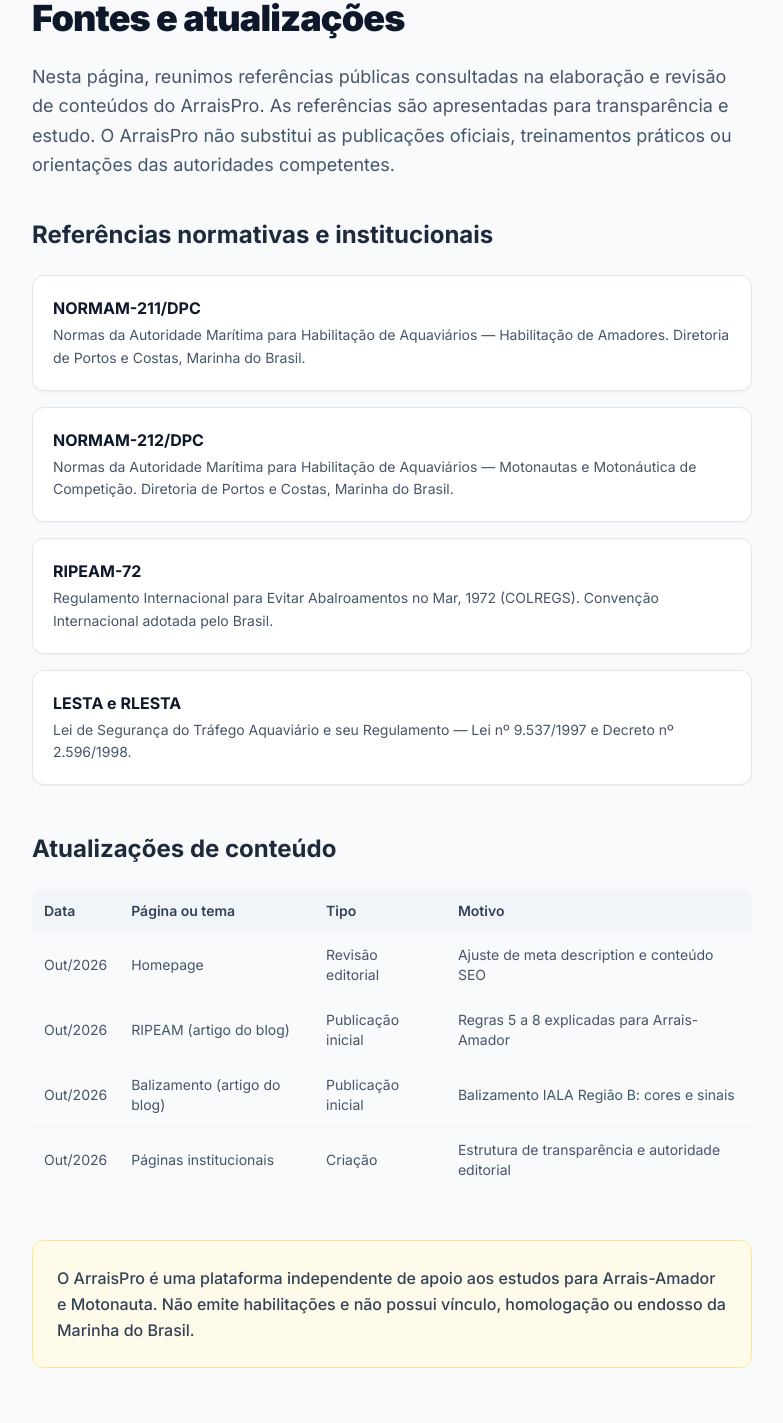
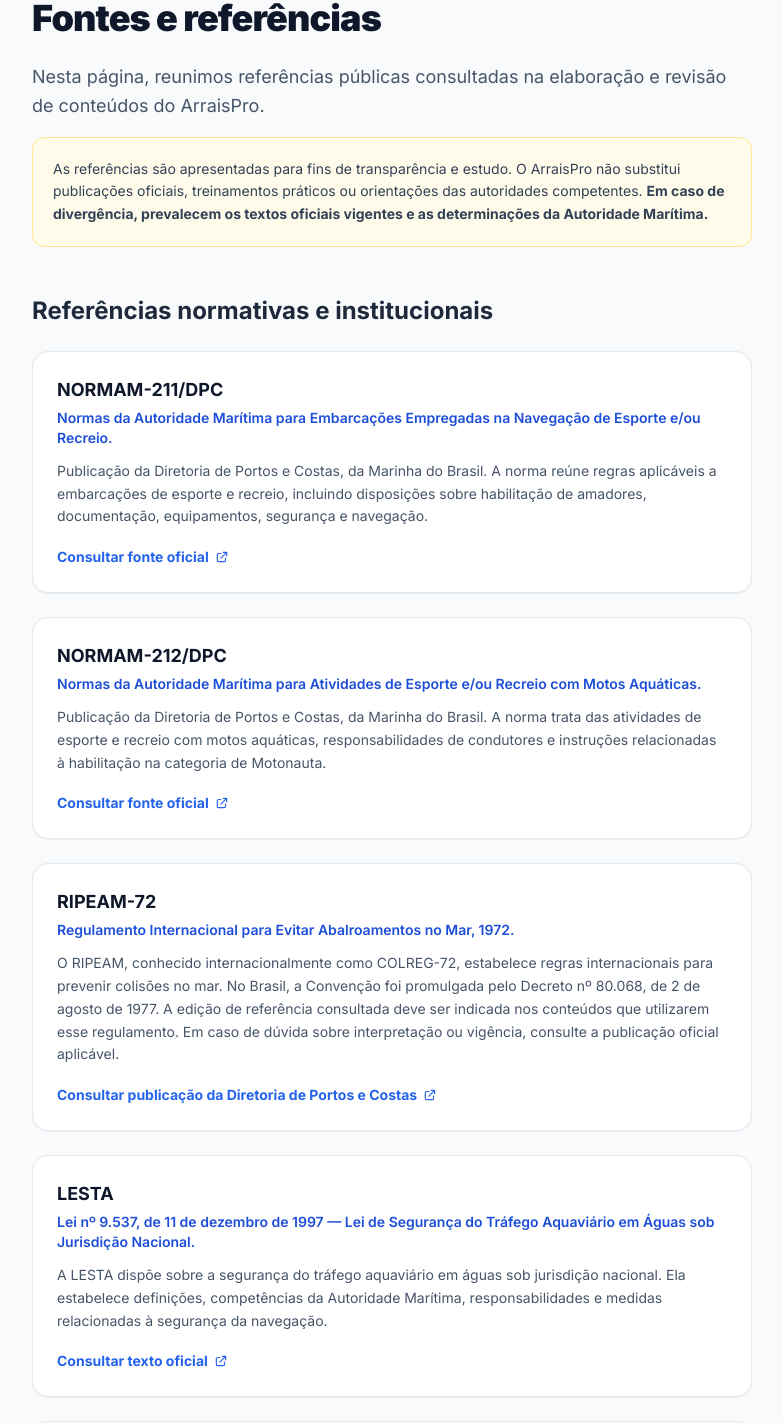
Before and after one commit to luisbrant/SiteArraisPro, a React (Vite) app: page /fontes-e-atualizacoes in a window 1280 px wide. Shown: the part 211-1634 px from the top of the page, without its empty margins (248-1031 px from the left). Built offline with nearby package versions, Linux system fonts and the light colour scheme.

Commit message:
content(fontes): expand references page with full normative details and links

```diff
--- a/src/pages/FonteseAtualizacoes.jsx
+++ b/src/pages/FonteseAtualizacoes.jsx
@@ -1,13 +1,56 @@
 import React from 'react';
 import { Helmet } from 'react-helmet-async';
 import { Link } from 'react-router-dom';
+
+const referencias = [
+  {
+    id: 'normam-211',
+    sigla: 'NORMAM-211/DPC',
+    titulo: 'Normas da Autoridade Marítima para Embarcações Empregadas na Navegação de Esporte e/ou Recreio.',
+    descricao: 'Publicação da Diretoria de Portos e Costas, da Marinha do Brasil. A norma reúne regras aplicáveis a embarcações de esporte e recreio, incluindo disposições sobre habilitação de amadores, documentação, equipamentos, segurança e navegação.',
+    url: 'https://www.marinha.mil.br/dpc/normas',
+    urlLabel: 'Consultar fonte oficial',
+  },
+  {
+    id: 'normam-212',
+    sigla: 'NORMAM-212/DPC',
+    titulo: 'Normas da Autoridade Marítima para Atividades de Esporte e/ou Recreio com Motos Aquáticas.',
+    descricao: 'Publicação da Diretoria de Portos e Costas, da Marinha do Brasil. A norma trata das atividades de esporte e recreio com motos aquáticas, responsabilidades de condutores e instruções relacionadas à habilitação na categoria de Motonauta.',
+    url: 'https://www.marinha.mil.br/dpc/normas',
+    urlLabel: 'Consultar fonte oficial',
+  },
+  {
+    id: 'ripeam',
+    sigla: 'RIPEAM-72',
+    titulo: 'Regulamento Internacional para Evitar Abalroamentos no Mar, 1972.',
+    descricao: 'O RIPEAM, conhecido internacionalmente como COLREG-72, estabelece regras internacionais para prevenir colisões no mar. No Brasil, a Convenção foi promulgada pelo Decreto nº 80.068, de 2 de agosto de 1977. A edição de referência consultada deve ser indicada nos conteúdos que utilizarem esse regulamento. Em caso de dúvida sobre interpretação ou vigência, consulte a publicação oficial aplicável.',
+    url: 'https://www.marinha.mil.br/dpc/normas',
+    urlLabel: 'Consultar publicação da Diretoria de Portos e Costas',
+  },
+  {
+    id: 'lesta',
+    sigla: 'LESTA',
+    titulo: 'Lei nº 9.537, de 11 de dezembro de 1997 — Lei de Segurança do Tráfego Aquaviário em Águas sob Jurisdição Nacional.',
+    descricao: 'A LESTA dispõe sobre a segurança do tráfego aquaviário em águas sob jurisdição nacional. Ela estabelece definições, competências da Autoridade Marítima, responsabilidades e medidas relacionadas à segurança da navegação.',
+    url: 'https://www.planalto.gov.br/ccivil_03/leis/l9537.htm',
+    urlLabel: 'Consultar texto oficial',
+  },
+  {
+    id: 'rlesta',
+    sigla: 'RLESTA',
+    titulo: 'Decreto nº 2.596, de 18 de maio de 1998 — Regulamento de Segurança do Tráfego Aquaviário em Águas sob Jurisdição Nacional.',
+    descricao: 'O RLESTA regulamenta a Lei nº 9.537/1997 e apresenta regras, infrações, penalidades e outras disposições relacionadas à segurança do tráfego aquaviário.',
+    url: 'https://www.planalto.gov.br/ccivil_03/decreto/d2596.htm',
+    urlLabel: 'Consultar texto oficial',
+  },
+];
 
 export default function FonteseAtualizacoes() {
   return (
     <div className="min-h-screen bg-slate-50 font-sans text-slate-800 flex flex-col">
       <Helmet>
-        <title>Fontes e Atualizações | ArraisPro</title>
-        <meta name="description" content="Referências normativas e institucionais consultadas na elaboração dos conteúdos educacionais do ArraisPro." />
+        <title>Fontes e Referências | ArraisPro</title>
+        <meta name="description" content="Referências normativas e institucionais consultadas na elaboração dos conteúdos educacionais do ArraisPro: NORMAM-211, NORMAM-212, RIPEAM-72, LESTA e RLESTA." />
         <link rel="canonical" href="https://www.arraispro.com.br/fontes-e-atualizacoes" />
       </Helmet>
 
@@ -23,85 +66,62 @@
       </header>
 
       <main className="flex-1 max-w-3xl mx-auto px-6 py-16 w-full">
-        <h1 className="text-3xl md:text-4xl font-black text-slate-900 mb-6 tracking-tight">Fontes e atualizações</h1>
+        <h1 className="text-3xl md:text-4xl font-black text-slate-900 mb-6 tracking-tight">Fontes e referências</h1>
 
-        <p className="text-lg text-slate-600 leading-relaxed mb-10">
-          Nesta página, reunimos referências públicas consultadas na elaboração e revisão de conteúdos do ArraisPro. As referências são apresentadas para transparência e estudo. O ArraisPro não substitui as publicações oficiais, treinamentos práticos ou orientações das autoridades competentes.
+        <p className="text-lg text-slate-600 leading-relaxed mb-4">
+          Nesta página, reunimos referências públicas consultadas na elaboração e revisão de conteúdos do ArraisPro.
         </p>
+        <div className="bg-amber-50 border border-amber-200 rounded-xl p-5 mb-12">
+          <p className="text-slate-700 text-sm leading-relaxed">
+            As referências são apresentadas para fins de transparência e estudo. O ArraisPro não substitui publicações oficiais, treinamentos práticos ou orientações das autoridades competentes. <strong>Em caso de divergência, prevalecem os textos oficiais vigentes e as determinações da Autoridade Marítima.</strong>
+          </p>
+        </div>
 
         <section className="mb-12">
           <h2 className="text-2xl font-bold text-slate-800 mb-6">Referências normativas e institucionais</h2>
-          <div className="flex flex-col gap-4">
-            {[
-              {
-                title: 'NORMAM-211/DPC',
-                desc: 'Normas da Autoridade Marítima para Habilitação de Aquaviários — Habilitação de Amadores. Diretoria de Portos e Costas, Marinha do Brasil.',
-              },
-              {
-                title: 'NORMAM-212/DPC',
-                desc: 'Normas da Autoridade Marítima para Habilitação de Aquaviários — Motonautas e Motonáutica de Competição. Diretoria de Portos e Costas, Marinha do Brasil.',
-              },
-              {
-                title: 'RIPEAM-72',
-                desc: 'Regulamento Internacional para Evitar Abalroamentos no Mar, 1972 (COLREGS). Convenção Internacional adotada pelo Brasil.',
-              },
-              {
-                title: 'LESTA e RLESTA',
-                desc: 'Lei de Segurança do Tráfego Aquaviário e seu Regulamento — Lei nº 9.537/1997 e Decreto nº 2.596/1998.',
-              },
-            ].map((ref) => (
-              <div key={ref.title} className="bg-white p-5 rounded-xl border border-slate-200 shadow-sm">
-                <p className="font-bold text-slate-900 mb-1">{ref.title}</p>
-                <p className="text-slate-600 text-sm leading-relaxed">{ref.desc}</p>
+          <div className="flex flex-col gap-6">
+            {referencias.map((ref) => (
+              <div key={ref.id} id={ref.id} className="bg-white p-6 rounded-2xl border border-slate-200 shadow-sm">
+                <h3 className="text-lg font-bold text-slate-900 mb-1">{ref.sigla}</h3>
+                <p className="text-sm font-semibold text-blue-700 mb-3">{ref.titulo}</p>
+                <p className="text-slate-600 text-sm leading-relaxed mb-4">{ref.descricao}</p>
+                <a
+                  href={ref.url}
+                  target="_blank"
+                  rel="noopener noreferrer"
+                  className="inline-flex items-center gap-1.5 text-blue-600 text-sm font-bold hover:text-blue-800 transition"
+                >
+                  {ref.urlLabel}
+                  <svg className="w-3.5 h-3.5" fill="none" viewBox="0 0 24 24" stroke="currentColor"><path strokeLinecap="round" strokeLinejoin="round" strokeWidth={2} d="M10 6H6a2 2 0 00-2 2v10a2 2 0 002 2h10a2 2 0 002-2v-4M14 4h6m0 0v6m0-6L10 14" /></svg>
+                </a>
               </div>
             ))}
           </div>
         </section>
 
         <section className="mb-12">
-          <h2 className="text-2xl font-bold text-slate-800 mb-6">Atualizações de conteúdo</h2>
-          <div className="overflow-x-auto">
-            <table className="w-full text-sm border-collapse">
-              <thead>
-                <tr className="bg-slate-100 text-left">
-                  <th className="p-3 font-semibold text-slate-700 rounded-tl-lg">Data</th>
-                  <th className="p-3 font-semibold text-slate-700">Página ou tema</th>
-                  <th className="p-3 font-semibold text-slate-700">Tipo</th>
-                  <th className="p-3 font-semibold text-slate-700 rounded-tr-lg">Motivo</th>
-                </tr>
-              </thead>
-              <tbody>
-                <tr className="border-b border-slate-100">
-                  <td className="p-3 text-slate-600 whitespace-nowrap">Out/2026</td>
-                  <td className="p-3 text-slate-600">Homepage</td>
-                  <td className="p-3 text-slate-600">Revisão editorial</td>
-                  <td className="p-3 text-slate-600">Ajuste de meta description e conteúdo SEO</td>
-                </tr>
-                <tr className="border-b border-slate-100">
-                  <td className="p-3 text-slate-600 whitespace-nowrap">Out/2026</td>
-                  <td className="p-3 text-slate-600">RIPEAM (artigo do blog)</td>
-                  <td className="p-3 text-slate-600">Publicação inicial</td>
-                  <td className="p-3 text-slate-600">Regras 5 a 8 explicadas para Arrais-Amador</td>
-                </tr>
-                <tr className="border-b border-slate-100">
-                  <td className="p-3 text-slate-600 whitespace-nowrap">Out/2026</td>
-                  <td className="p-3 text-slate-600">Balizamento (artigo do blog)</td>
-                  <td className="p-3 text-slate-600">Publicação inicial</td>
-                  <td className="p-3 text-slate-600">Balizamento IALA Região B: cores e sinais</td>
-                </tr>
-                <tr>
-                  <td className="p-3 text-slate-600 whitespace-nowrap">Out/2026</td>
-                  <td className="p-3 text-slate-600">Páginas institucionais</td>
-                  <td className="p-3 text-slate-600">Criação</td>
-                  <td className="p-3 text-slate-600">Estrutura de transparência e autoridade editorial</td>
-                </tr>
-              </tbody>
-            </table>
-          </div>
+          <h2 className="text-2xl font-bold text-slate-800 mb-4">Como usamos estas referências</h2>
+          <p className="text-slate-600 leading-relaxed mb-4">
+            O ArraisPro utiliza referências públicas para elaborar materiais educacionais de apoio aos estudos. O conteúdo pode resumir, organizar ou explicar temas presentes nas fontes consultadas, sem substituir a leitura de normas, leis, regulamentos ou manuais oficiais.
+          </p>
+          <p className="text-slate-600 leading-relaxed">
+            Quando um artigo depender de uma referência específica, a fonte utilizada poderá ser indicada na própria página, especialmente em temas de segurança, regras de navegação, legislação e habilitação.
+          </p>
         </section>
 
-        <div className="bg-amber-50 border border-amber-200 rounded-xl p-6">
-          <p className="text-slate-700 font-medium leading-relaxed">
+        <section className="mb-12">
+          <h2 className="text-2xl font-bold text-slate-800 mb-4">Revisão do conteúdo</h2>
+          <p className="text-slate-600 leading-relaxed mb-4">
+            Normas, leis, regulamentos e materiais institucionais podem ser revisados, substituídos ou atualizados. Por isso, os conteúdos do ArraisPro passam por revisão periódica.
+          </p>
+          <p className="text-slate-600 leading-relaxed">
+            Caso identifique uma referência desatualizada, um link incorreto ou uma possível imprecisão, entre em contato pelo{' '}
+            <Link to="/suporte" className="text-blue-600 font-medium hover:text-blue-800 transition">canal oficial de suporte do ArraisPro</Link>.
+          </p>
+        </section>
+
+        <div className="border-t border-slate-200 pt-8">
+          <p className="text-sm text-slate-500 leading-relaxed">
             O ArraisPro é uma plataforma independente de apoio aos estudos para Arrais-Amador e Motonauta. Não emite habilitações e não possui vínculo, homologação ou endosso da Marinha do Brasil.
           </p>
         </div>
```
